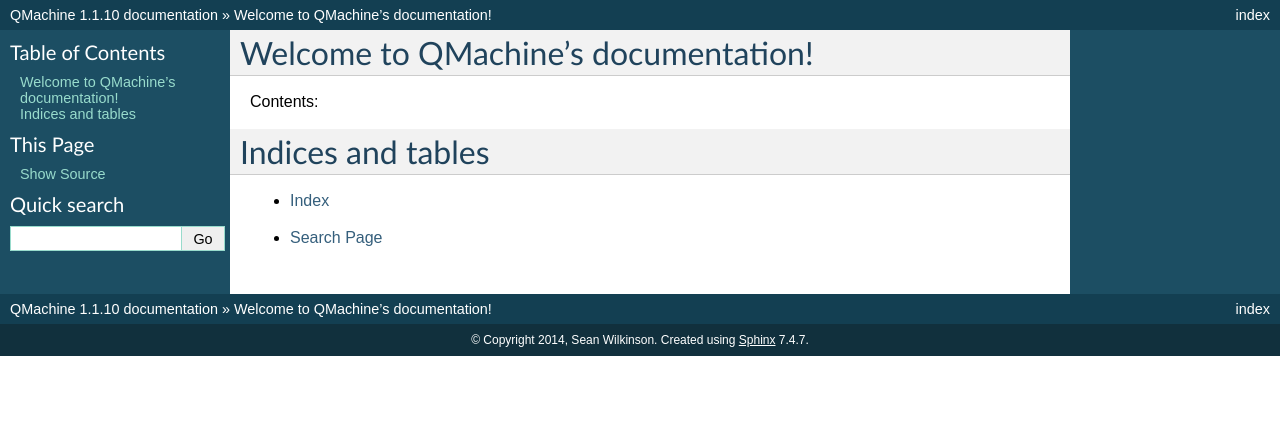
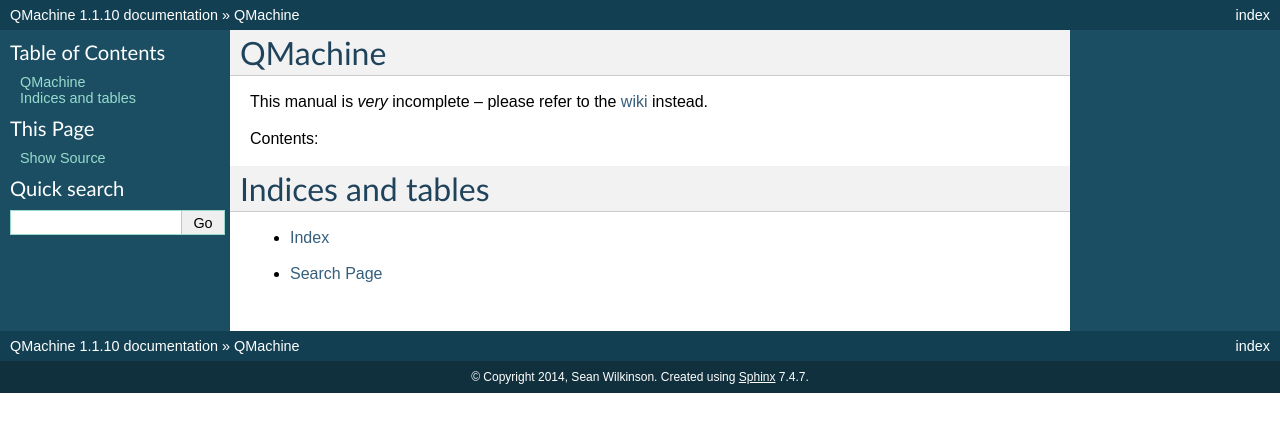
Before and after one commit to qmachine/qmachine, a Sphinx documentation site: the page built from docs/index.rst, in a window 1280 px wide. Shown: the top 432 px of the page. Built offline with Sphinx 7.4.7, drawn with Linux system fonts in a browser that asks for light colours.

Commit message:
Link to wiki from documentation for now

```diff
--- a/docs/index.rst
+++ b/docs/index.rst
@@ -3,8 +3,12 @@
    You can adapt this file completely to your liking, but it should at least
    contain the root `toctree` directive.
 
-Welcome to QMachine's documentation!
-====================================
+QMachine
+========
+
+This manual is *very* incomplete -- please refer to the wiki_ instead.
+
+.. _wiki: https://wiki.qmachine.org/
 
 Contents:
 
```
